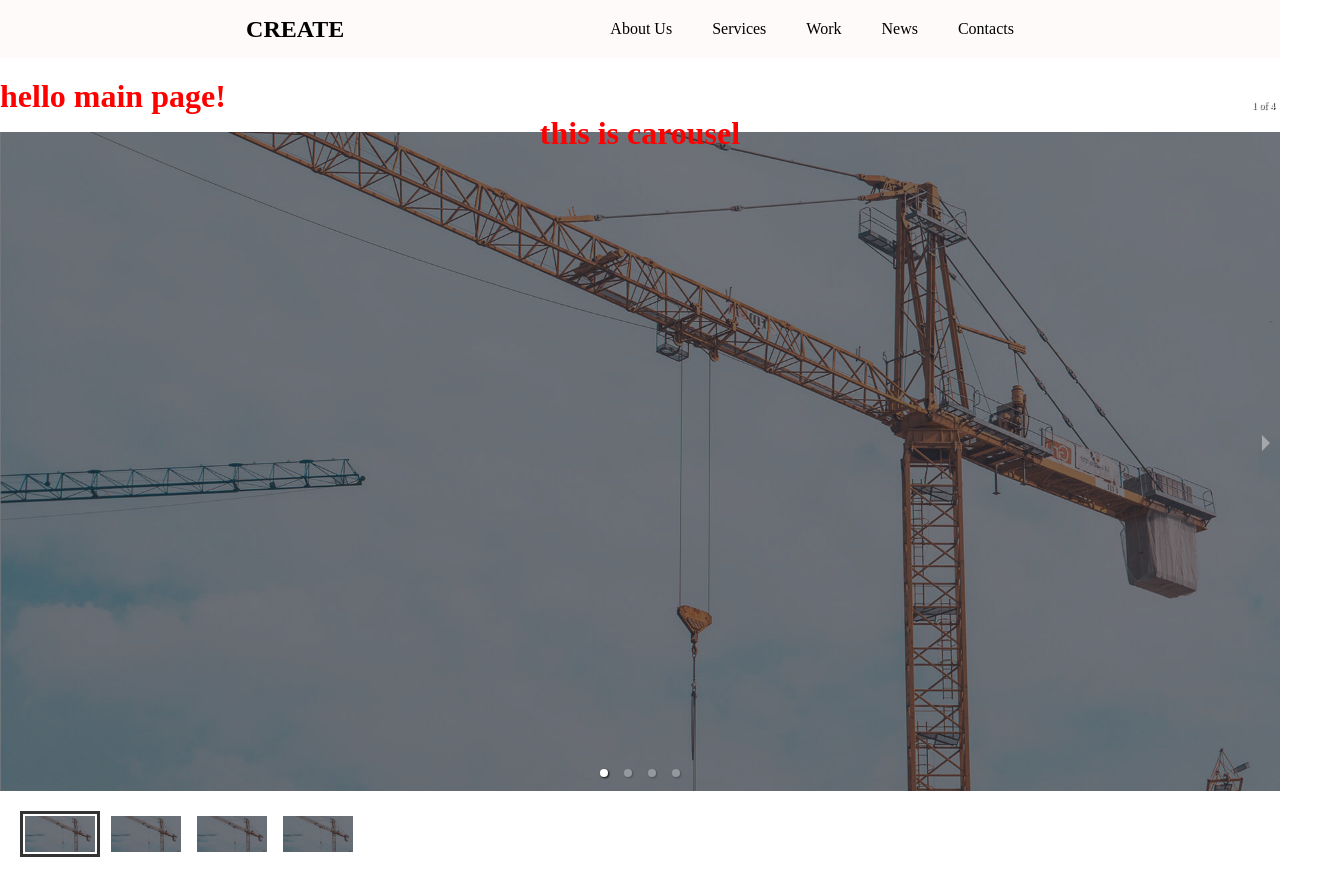
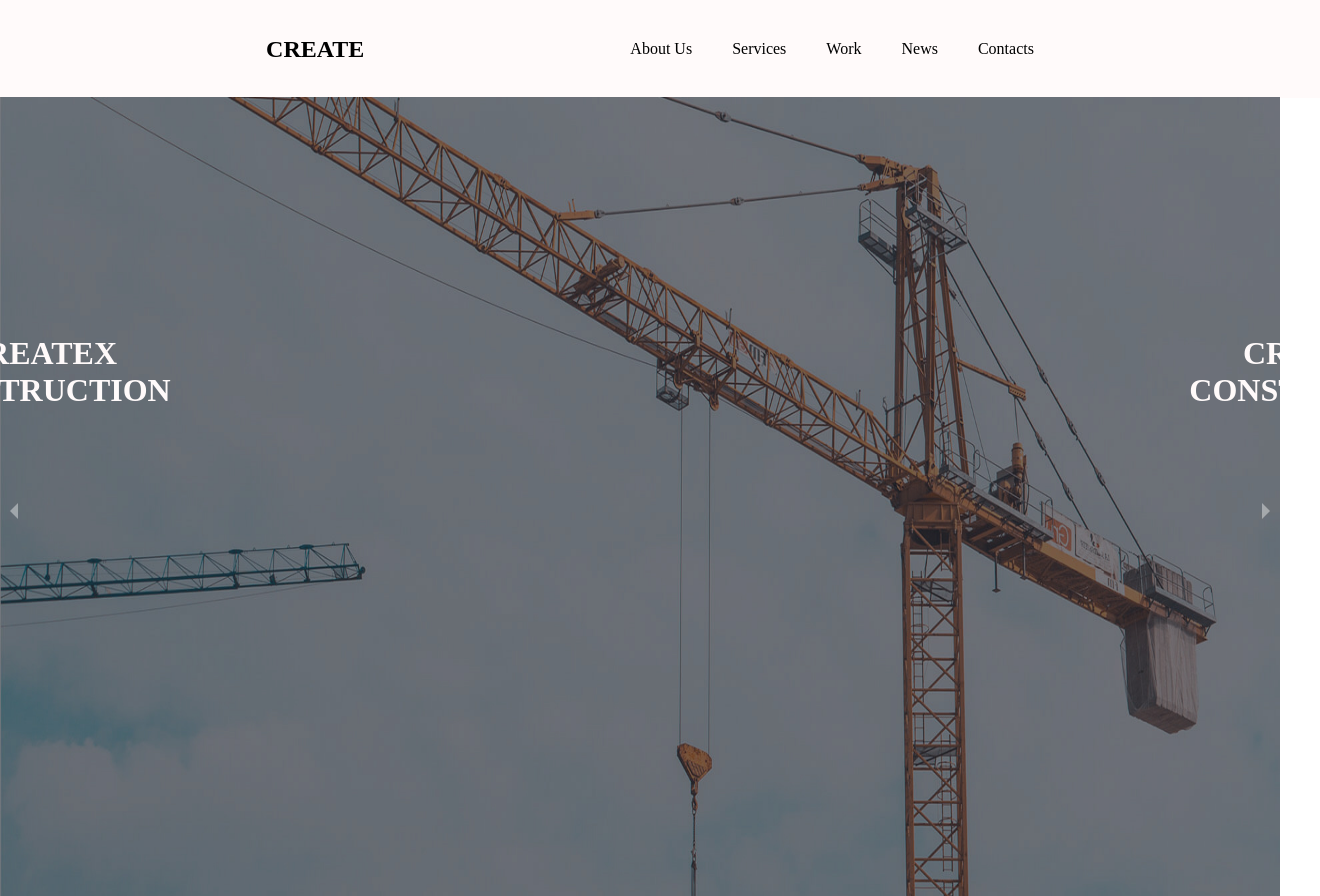
Before and after one commit to jasuresankulov/CreateX, a React (Create React App) app in the folder myapp/: page / in a window 1280 px wide. Shown: the top 896 px of the page, 1320 px wide, since content can reach past the window. Built offline with nearby package versions, Linux system fonts and the light colour scheme.

Commit message:
carousel is ready

```diff
--- a/myapp/src/components/Carousel/index.jsx
+++ b/myapp/src/components/Carousel/index.jsx
@@ -7,29 +7,42 @@ import FirstBigImg from "../../assets/images/firstBgImg.jpg"
 function CarouselComponet() {
   return (
     <>
-      <Carousel>
+     <div className="main">
+      <Carousel
+        showThumbs={false}
+        autoPlay={true}
+        infiniteLoop={true}
+        showStatus={false}
+      >
+
         <div className="car">
-          <h1>this is carousel</h1>
-          <img src={FirstBigImg} alt="" />
+          <h1>CREATEX</h1>
+          <h1>CONSTRUCTION</h1>
+          <img height={900} src={FirstBigImg} alt="" />
         </div>
         <div className="car">
-        <h1>this is carousel</h1>
+        <h1>CREATEX</h1>
+        <h1>CONSTRUCTION</h1>
 
-          <img src={FirstBigImg} alt="" />
+          <img  height={900} src={FirstBigImg} alt="" />
 
         </div>
         <div className="car">
-        <h1>this is carousel</h1>
+        <h1>CREATEX</h1>
+        <h1>CONSTRUCTION</h1>
 
-          <img src={FirstBigImg} alt="" />
+          <img height={900} src={FirstBigImg} alt="" />
 
         </div>
         <div className="car">
-        <h1>this is carousel</h1>
+        <h1>CREATEX</h1>
+        <h1>CONSTRUCTION</h1>
 
-          <img src={FirstBigImg} alt="" />
+          <img height={900} src={FirstBigImg} alt="" />
         </div>
       </Carousel>
+      </div>
+
     </>
   );
 }
--- a/myapp/src/components/Carousel/style.scss
+++ b/myapp/src/components/Carousel/style.scss
@@ -1,4 +1,11 @@
-h1{
+
+.main {
     position: relative;
-    top: 20px;
+    bottom: 75px;
+    h1{
+        position: relative;
+        top: 312px;
+        right: 600px;
+        color: SNOW;
+    }
 }
--- a/myapp/src/components/MainPage/index.jsx
+++ b/myapp/src/components/MainPage/index.jsx
@@ -5,7 +5,6 @@ import CarouselComponet from "../Carousel";
 function MainPage() {
     return (
         <>
-        <h1>hello main page!</h1>
         <CarouselComponet/>
          </>
      );
--- a/myapp/src/components/Navigation/style.scss
+++ b/myapp/src/components/Navigation/style.scss
@@ -13,6 +13,8 @@
     align-items: center;
     background-color: snow;
     width: 100%;
+    padding: 20px;
+
     a {
         color: black;
         text-decoration: none;
```
